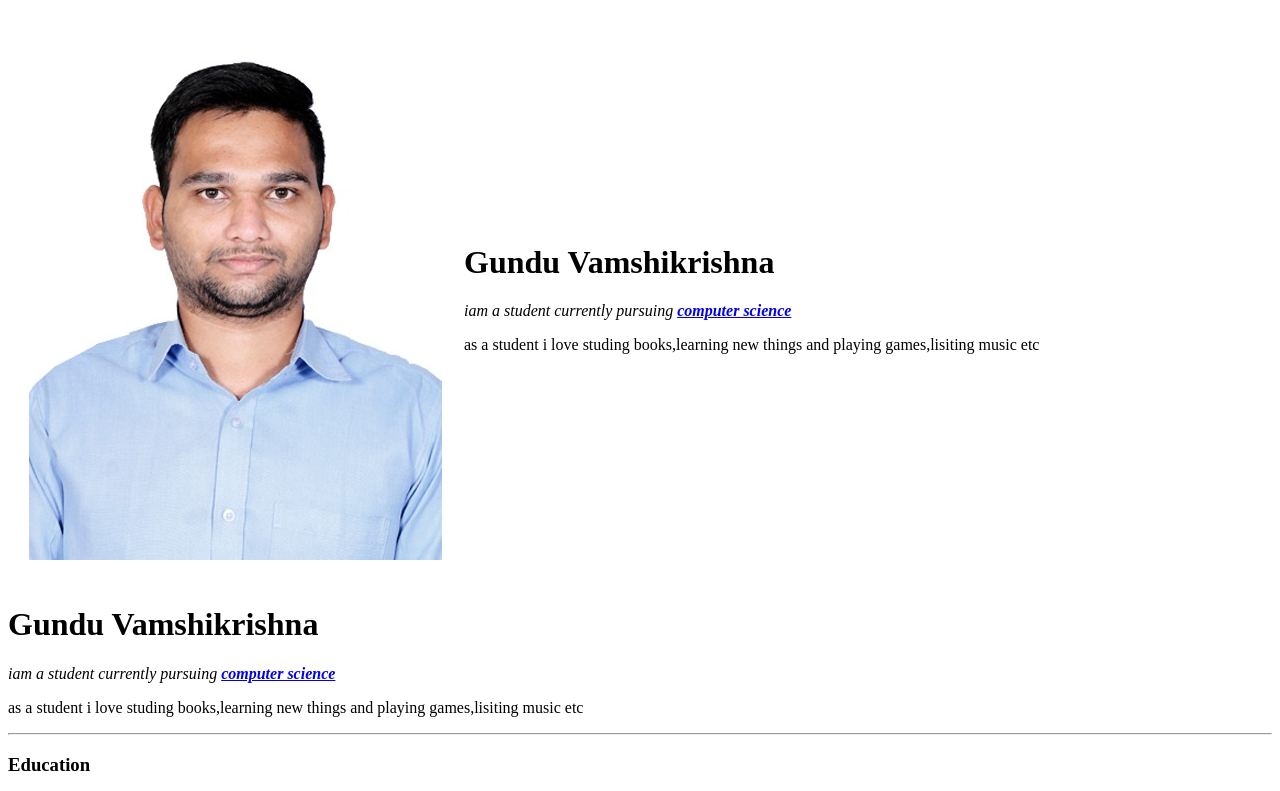
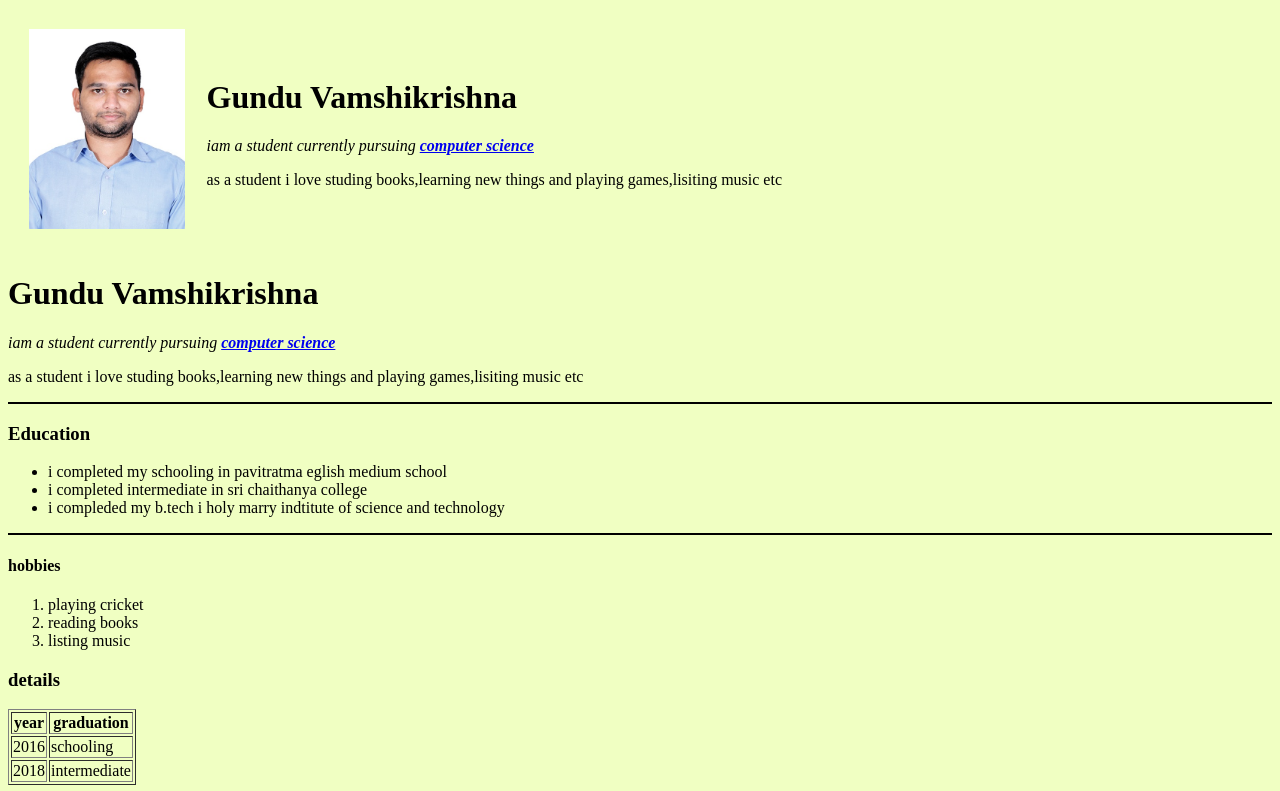
Before and after one commit to vamshikrishna213/CV, a plain HTML site: page index.html in a window 1280 px wide. Shown: the top 791 px of the page. Drawn offline with Linux system fonts and the light colour scheme.

Commit message:
Add files via upload

```diff
--- a/index.html
+++ b/index.html
@@ -4,6 +4,19 @@
 <head>
   <meta charset="utf-8">
   <title>Vamshikrishna Personal Site</title>
+  <style media="screen">
+    body{
+      background-color:#F0FFC2;
+    }
+    hr{
+      background-color:black;
+      border-style: none;
+      height: 2px;
+    }
+    img{
+      height: 200px;
+    }
+  </style>
 </head>
 
 <body>
@@ -25,6 +38,7 @@
      <li>i completed intermediate in sri chaithanya college</li>
      <li>i compleded my b.tech i holy marry indtitute of science and technology</li>
   </ul>
+  <hr>
   <h4>hobbies</h4>
   <ol>
     <li>playing cricket</li>
```
